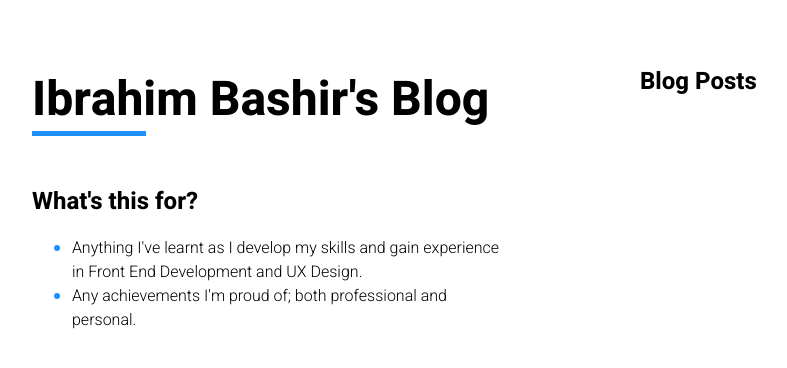
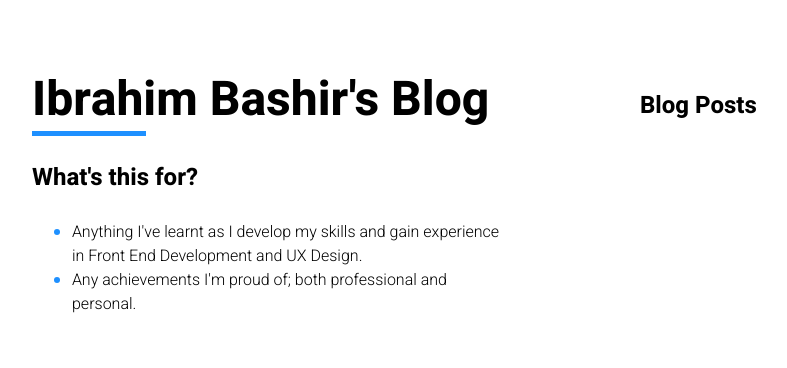
Before and after one commit to ib-rim/blog, a Next.js app: page / in a window 1280 px wide. Shown: the top 368 px of the page, without its empty margins (32-819 px from the left). Built offline with nearby package versions, Linux system fonts and the light colour scheme.

Commit message:
Add subheading styles

```diff
--- a/src/pages/index.js
+++ b/src/pages/index.js
@@ -8,14 +8,14 @@ export default function Home() {
             <main className={styles.main}>
                 <div>
                     <h1 className={styles.heading}>Ibrahim Bashir's Blog</h1>
-                    <h2>What's this for?</h2>
+                    <h2 className={styles.subheading}>What's this for?</h2>
                     <ul className={styles.description}>
                         <li>Anything I've learnt as I develop my skills and gain experience in Front End Development and UX Design.</li>
                         <li>Any achievements I'm proud of; both professional and personal.</li>
                     </ul>
                 </div>
                 <nav>
-                    <h2>Blog Posts</h2>
+                    <h2 className={styles.subheading}>Blog Posts</h2>
                     <ul className={styles.posts}>
                     </ul>
                 </nav>
--- a/src/styles/Home.module.css
+++ b/src/styles/Home.module.css
@@ -12,12 +12,15 @@
 .heading {
     position: relative;
     color: black;
-    margin-bottom: 1em;
     width: fit-content;
 }
 
 .description {
     max-width: 30em;
+}
+
+.subheading {
+    margin-block: 1em;
 }
 
 .posts {
```
